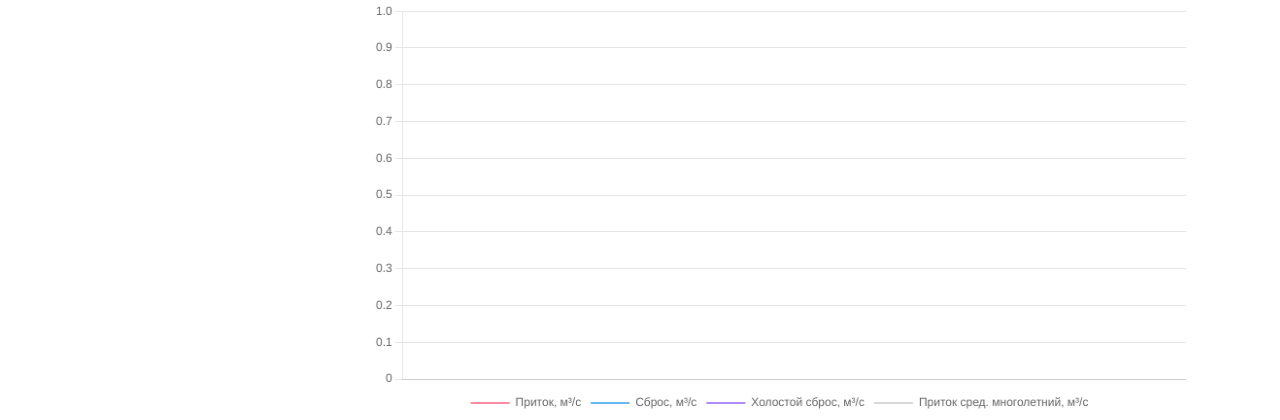
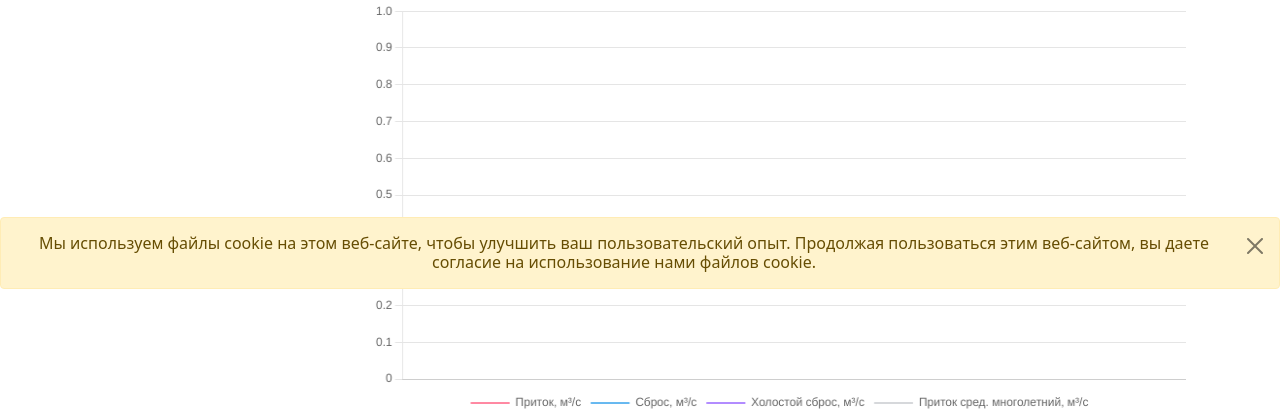
Before and after one commit to hlystovea/reservoirs_web, a Django app: template web/templates/index.html in a window 1280 px wide. Shown: the part 495-915 px from the top of the page. Run offline with Django 4.2, Linux system fonts and the light colour scheme; the template is opened without the code that fills it: most values are stand-ins (such as "Sample title", 1, 10 or a date in 2020); some libraries are stand-ins or nearby versions.

Commit message:
Added cookies alert

```diff
--- a/web/templates/base.html
+++ b/web/templates/base.html
@@ -28,5 +28,6 @@
         {% include 'includes/footer.html' %}
       </div>
     </footer>
+    {% include 'includes/cookies_alert.html' %}
   </body>
 </html>
--- /dev/null
+++ b/web/templates/includes/cookies_alert.html
@@ -0,0 +1,5 @@
+<div id="cookiesAlert" class="alert alert-warning alert-dismissible h6 text-center fade show fixed-bottom" role="alert">
+  <button type="button" class="btn-close" data-bs-dismiss="alert" aria-label="Close">
+  </button>
+  Мы используем файлы cookie на этом веб-сайте, чтобы улучшить ваш пользовательский опыт. Продолжая пользоваться этим веб-сайтом, вы даете согласие на использование нами файлов cookie.
+</div>
--- a/web/templates/index.html
+++ b/web/templates/index.html
@@ -92,6 +92,16 @@
       },
       error: function(error_data) {
         console.log(error_data)
+      }
+    });
+
+    // hides the cookie alert if it has been shown
+    $(document).ready(function() {
+      let cookie = getCookie("cookie_alert");
+      if (cookie !== undefined) {
+        $("#cookiesAlert").remove();
+      } else {
+        setCookie("cookie_alert", "shown");
       }
     });
 
```
